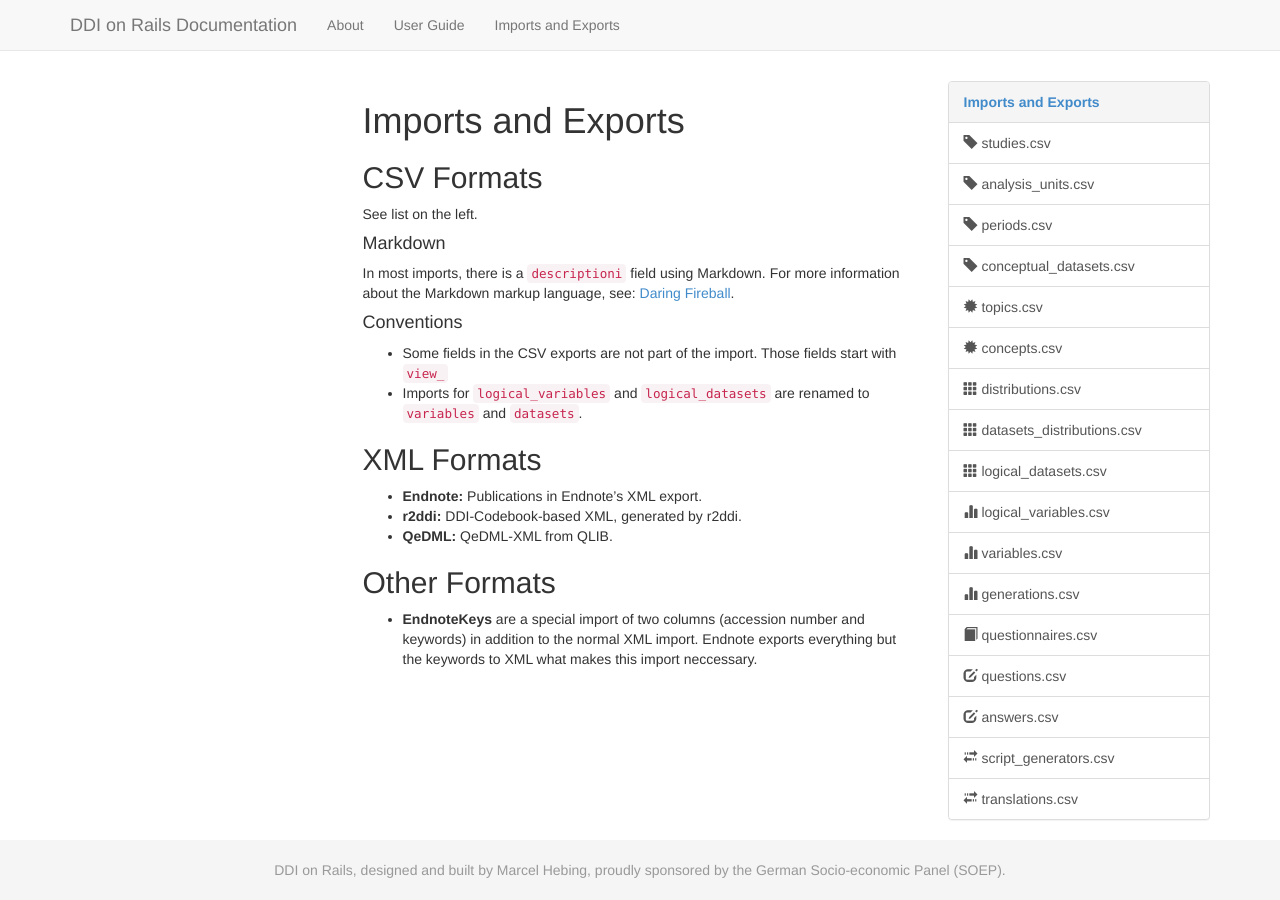
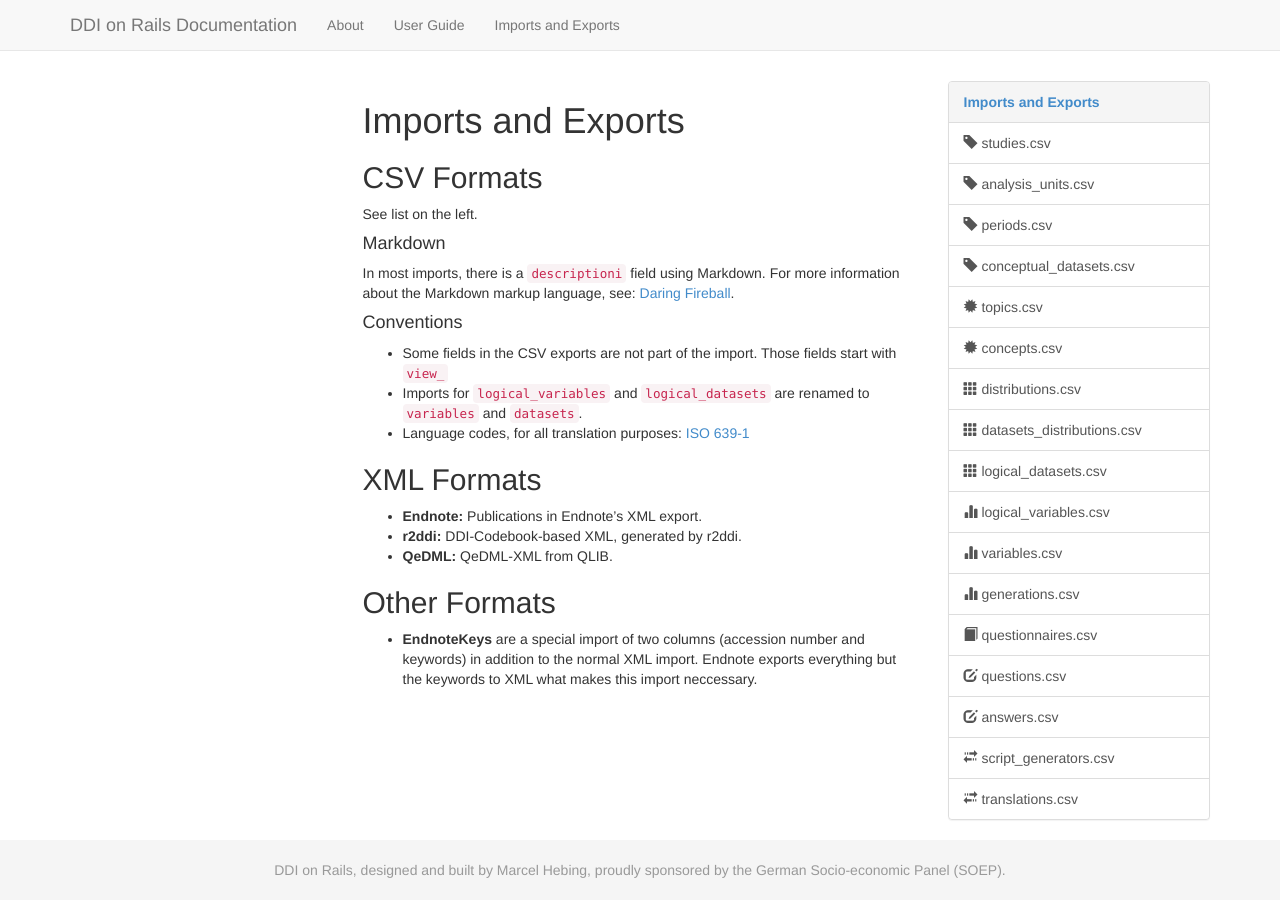
Before and after one commit to ddionrails/ddionrails.github.io, a Jekyll site: the page built from imports/index.markdown, in a window 1280 px wide. Built offline with Jekyll 4.4.1, drawn with Linux system fonts in a browser that asks for light colours; Markdown is read by kramdown in place of the engine named in the settings.

Commit message:
Add link to language codes

```diff
--- a/imports/index.markdown
+++ b/imports/index.markdown
@@ -23,6 +23,7 @@ information about the Markdown markup language, see:
   Those fields start with `view_`
 * Imports for `logical_variables` and `logical_datasets` are renamed to
   `variables` and `datasets`.
+* Language codes, for all translation purposes: [ISO 639-1](http://en.wikipedia.org/wiki/List_of_ISO_639-1_codes)
 
 XML Formats
 -----------
```
